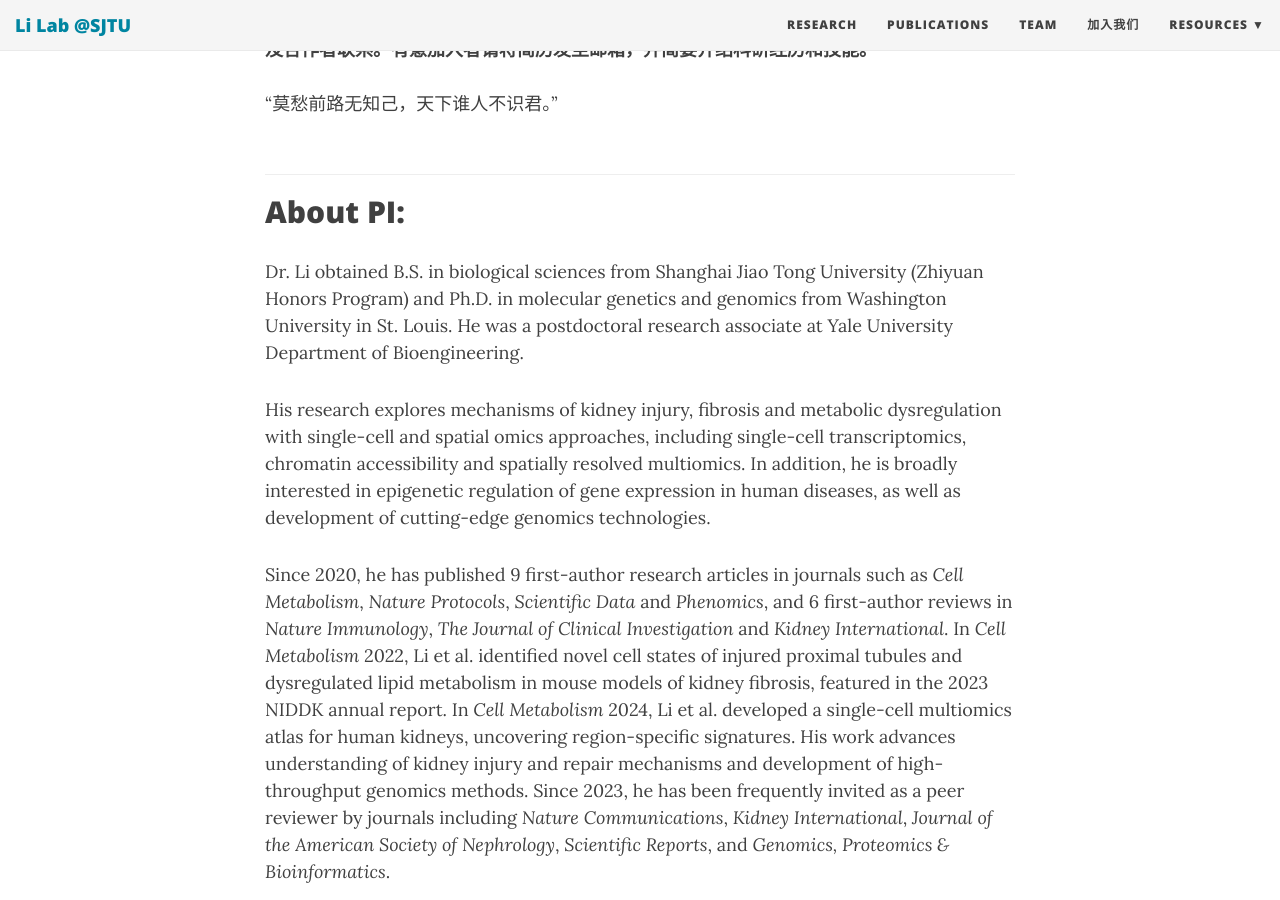
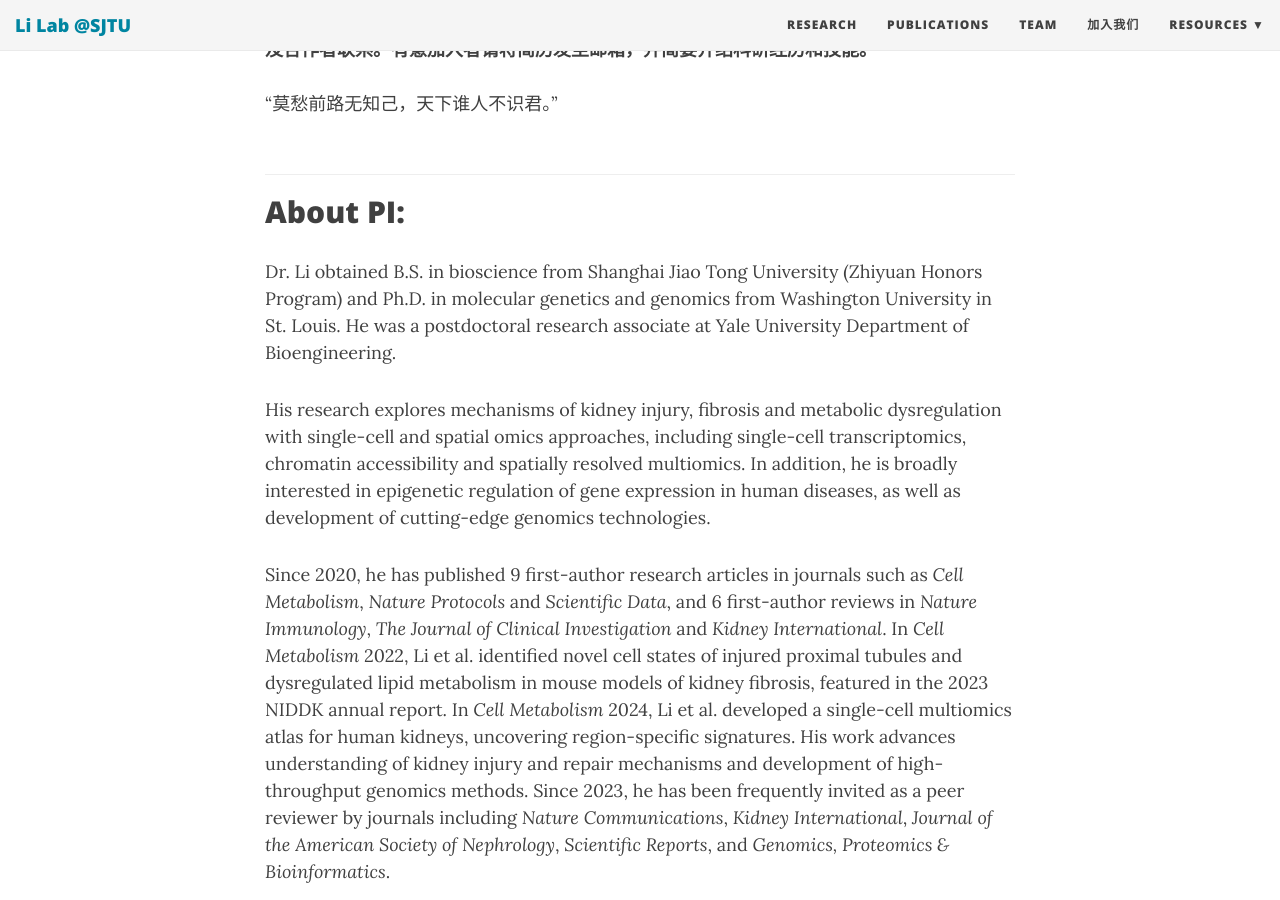
Before and after one commit to TheLiLab/thelilab.github.io, a Jekyll site: the page built from joinus.md, in a window 1280 px wide and 900 px high, scrolled down 1158 px. Built offline with Jekyll 4.4.1, drawn with Linux system fonts in a browser that asks for light colours; nearby versions of some CDN libraries.

Commit message:
Update joinus.md

```diff
--- a/joinus.md
+++ b/joinus.md
@@ -32,8 +32,8 @@
 
 ## About PI:<br>
 
-Dr. Li obtained B.S. in biological sciences from Shanghai Jiao Tong University (Zhiyuan Honors Program) and Ph.D. in molecular genetics and genomics from Washington University in St. Louis. He was a postdoctoral research associate at Yale University Department of Bioengineering.<br>
+Dr. Li obtained B.S. in bioscience from Shanghai Jiao Tong University (Zhiyuan Honors Program) and Ph.D. in molecular genetics and genomics from Washington University in St. Louis. He was a postdoctoral research associate at Yale University Department of Bioengineering.<br>
 
 His research explores mechanisms of kidney injury, fibrosis and metabolic dysregulation with single-cell and spatial omics approaches, including single-cell transcriptomics, chromatin accessibility and spatially resolved multiomics. In addition, he is broadly interested in epigenetic regulation of gene expression in human diseases, as well as development of cutting-edge genomics technologies.<br>
 
-Since 2020, he has published 9 first-author research articles in journals such as <i>Cell Metabolism</i>, <i>Nature Protocols</i>, <i>Scientific Data</i> and <i>Phenomics</i>, and 6 first-author reviews in <i>Nature Immunology</i>, <i>The Journal of Clinical Investigation</i> and <i>Kidney International</i>. In <i>Cell Metabolism</i> 2022, Li et al. identified novel cell states of injured proximal tubules and dysregulated lipid metabolism in mouse models of kidney fibrosis, featured in the 2023 NIDDK annual report. In <i>Cell Metabolism</i> 2024, Li et al. developed a single-cell multiomics atlas for human kidneys, uncovering region-specific signatures. His work advances understanding of kidney injury and repair mechanisms and development of high-throughput genomics methods. Since 2023, he has been frequently invited as a peer reviewer by journals including <i>Nature Communications</i>, <i>Kidney International</i>, <i>Journal of the American Society of Nephrology</i>, <i>Scientific Reports</i>, and <i>Genomics, Proteomics & Bioinformatics</i>.
+Since 2020, he has published 9 first-author research articles in journals such as <i>Cell Metabolism</i>, <i>Nature Protocols</i> and <i>Scientific Data</i>, and 6 first-author reviews in <i>Nature Immunology</i>, <i>The Journal of Clinical Investigation</i> and <i>Kidney International</i>. In <i>Cell Metabolism</i> 2022, Li et al. identified novel cell states of injured proximal tubules and dysregulated lipid metabolism in mouse models of kidney fibrosis, featured in the 2023 NIDDK annual report. In <i>Cell Metabolism</i> 2024, Li et al. developed a single-cell multiomics atlas for human kidneys, uncovering region-specific signatures. His work advances understanding of kidney injury and repair mechanisms and development of high-throughput genomics methods. Since 2023, he has been frequently invited as a peer reviewer by journals including <i>Nature Communications</i>, <i>Kidney International</i>, <i>Journal of the American Society of Nephrology</i>, <i>Scientific Reports</i>, and <i>Genomics, Proteomics & Bioinformatics</i>.
```
